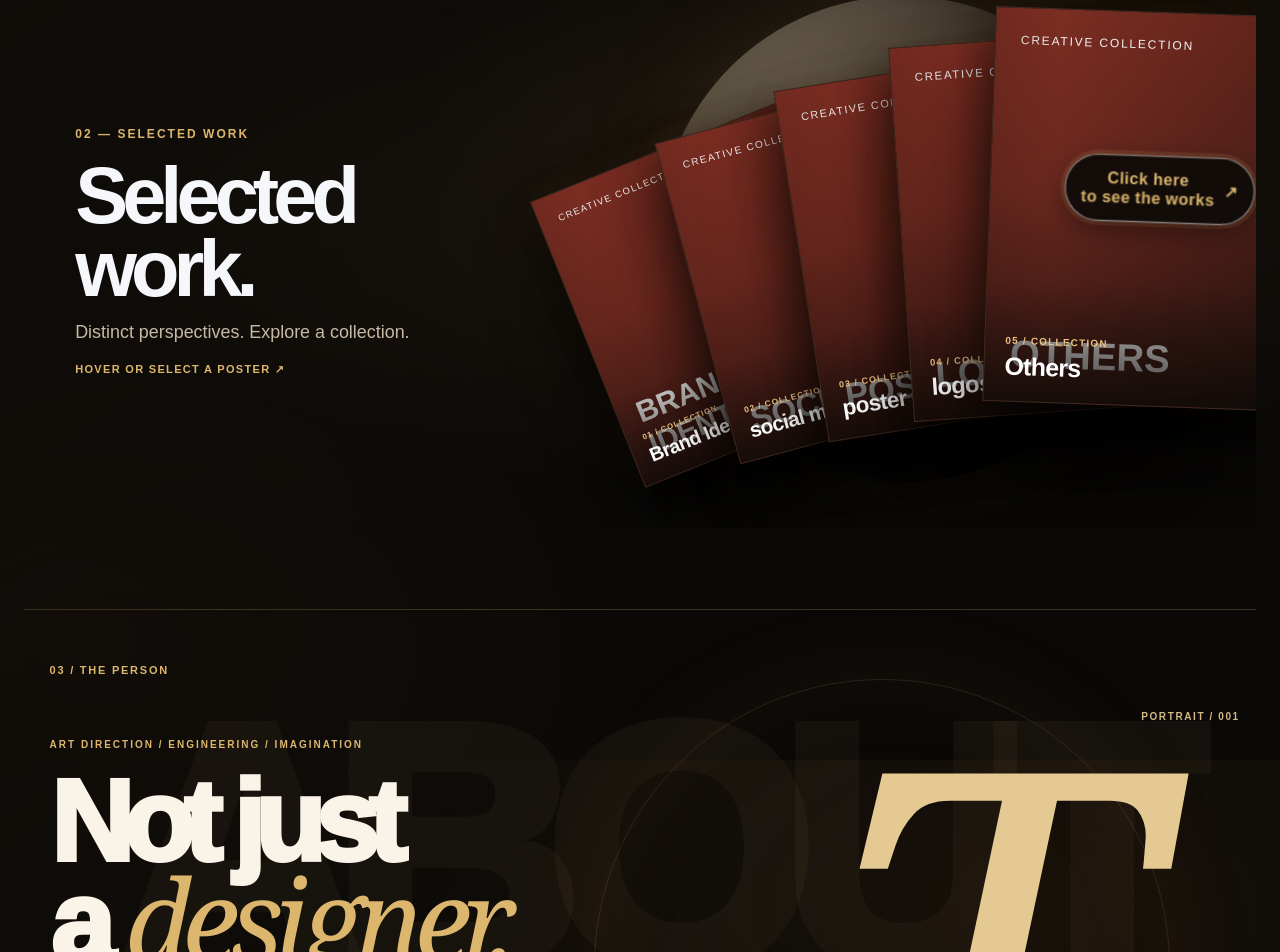
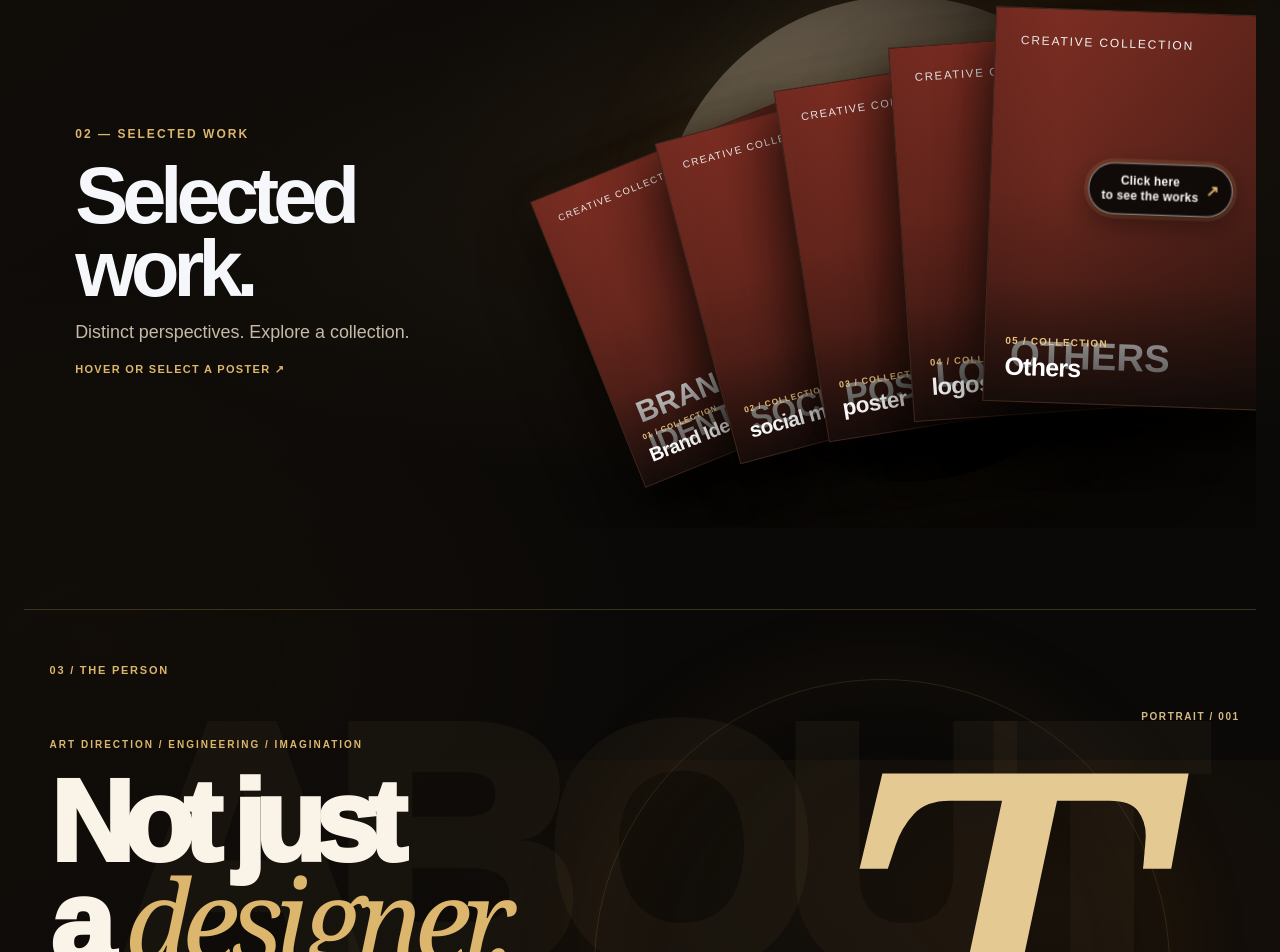
Before and after one commit to mkcoder1218/Tsgaye, a Next.js app: page / in a window 1280 px wide. Shown: the part 1640-2592 px from the top of the page. Built offline with nearby package versions, Linux system fonts and the light colour scheme.

Commit message:
Keep animated poster prompt fully visible

```diff
--- a/app/globals.css
+++ b/app/globals.css
@@ -3041,18 +3041,19 @@ body {
 .work-poster-hint{display:none}
 .work-poster-callout{
   position:absolute;left:50%;top:48%;z-index:3;
-  display:flex;align-items:center;gap:9px;
-  width:max-content;max-width:calc(100% - 24px);
-  padding:12px 15px;border:1px solid rgba(255,255,255,.55);
-  border-radius:999px;background:rgba(11,9,7,.9);color:#fffdf7;
+  display:flex;align-items:center;justify-content:center;gap:7px;
+  width:max-content;max-width:calc(100% - 28px);min-width:0;
+  padding:10px 12px;border:1px solid rgba(255,255,255,.55);
+  border-radius:999px;background:rgba(11,9,7,.94);color:#fffdf7;
   box-shadow:0 8px 28px rgba(0,0,0,.42),0 0 0 4px rgba(220,182,109,.15);
-  font-size:clamp(10px,.9vw,13px);font-weight:900;letter-spacing:.04em;
-  text-align:center;line-height:1.25;
+  font-size:clamp(10px,.9vw,13px);font-weight:900;letter-spacing:.02em;
+  text-align:center;line-height:1.2;white-space:normal;overflow-wrap:normal;
   transform:translate(-50%,-50%);
   animation:work-poster-callout-bounce 1.35s ease-in-out infinite;
   pointer-events:none;
 }
-.work-poster-callout span{color:var(--accent);font-size:1.35em}
+.work-poster-callout-copy{display:block;min-width:0}
+.work-poster-callout-arrow{flex:none;color:var(--accent);font-size:1.3em}
 @keyframes work-poster-callout-bounce{
   0%,100%{translate:0 0;scale:1}
   45%{translate:0 -12px;scale:1.035}
```
